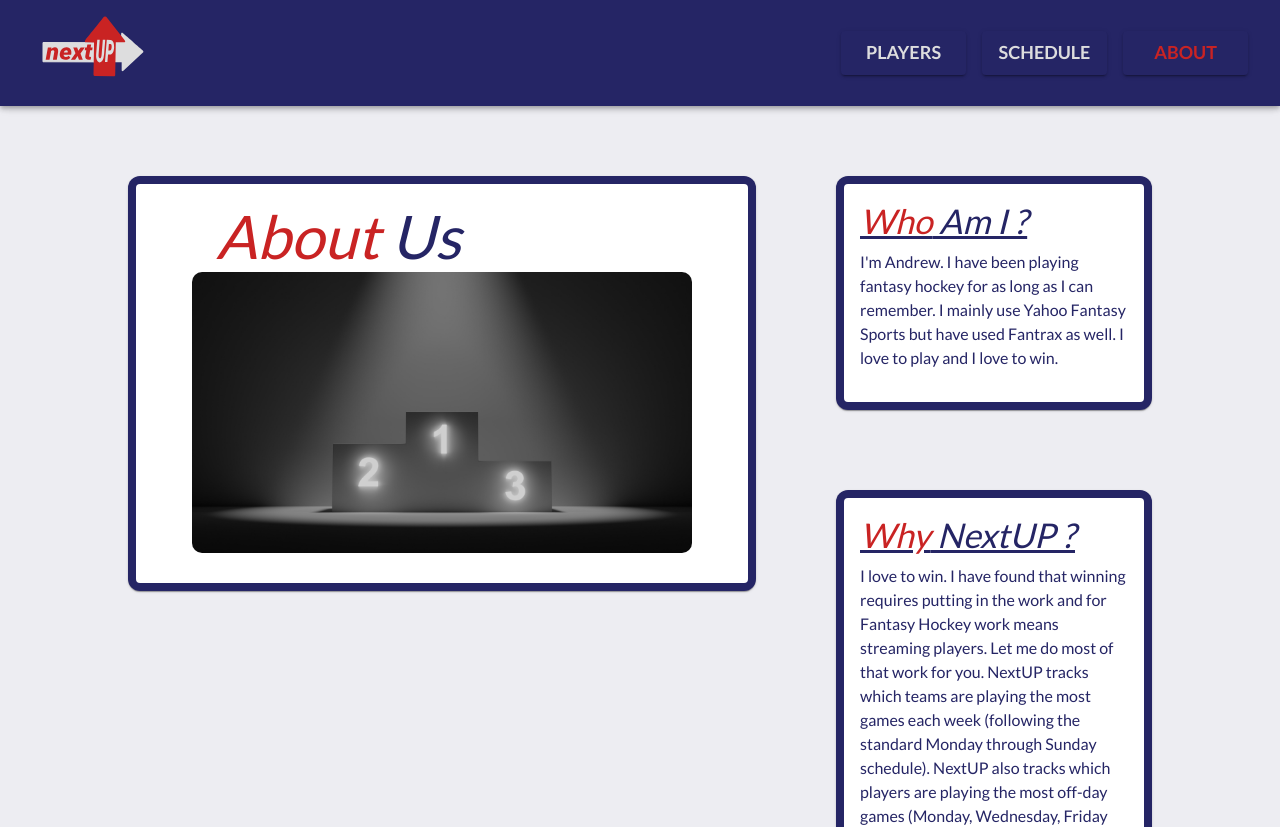
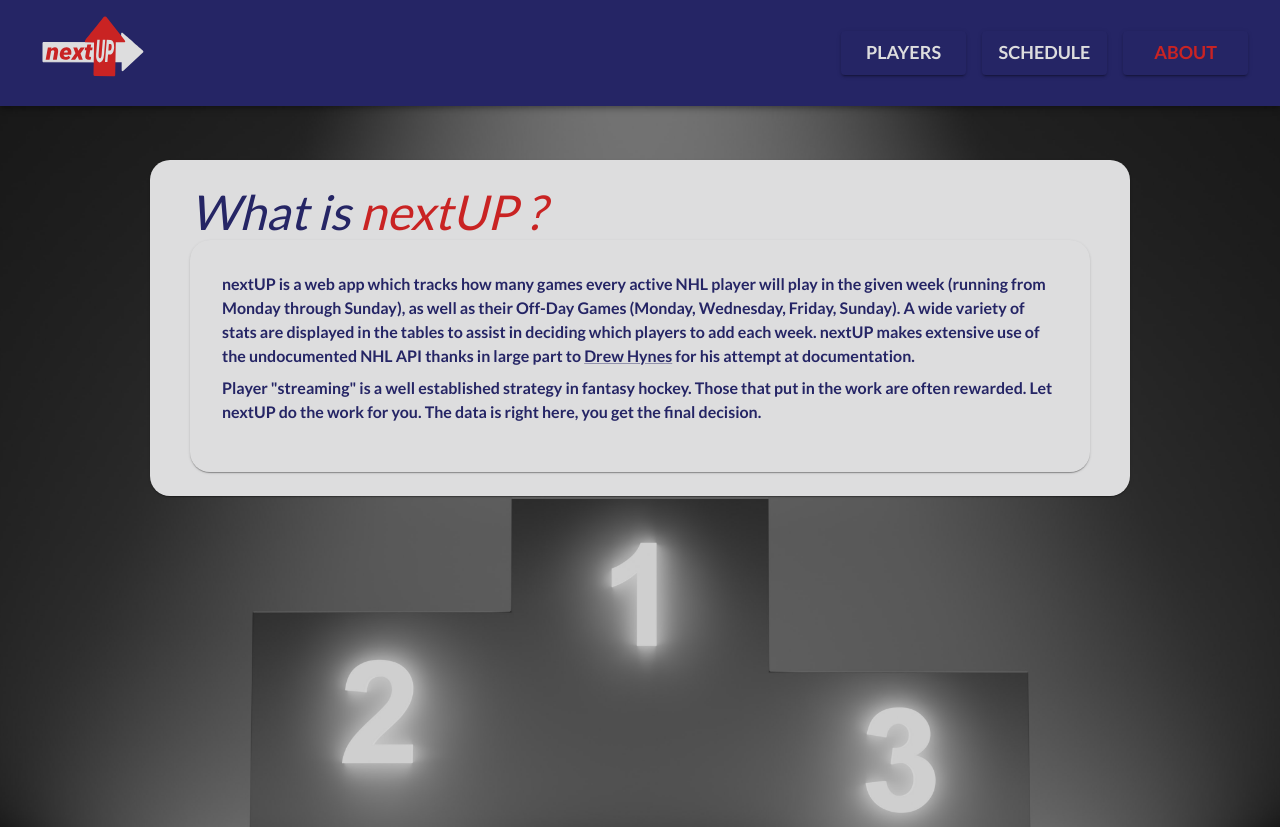
Before and after one commit to apreynolds1989/nextUP, a React (Create React App) app: page /nextUP/about in a window 1280 px wide. Shown: the top 827 px of the page. Built offline with nearby package versions, Linux system fonts and the light colour scheme.

Commit message:
Reimagined About page

```diff
--- a/src/Routing.jsx
+++ b/src/Routing.jsx
@@ -20,7 +20,10 @@ export const Routing = ({ isMobileSize }) => {
                     path='nextUP/schedule'
                     element={<Schedule isMobileSize={isMobileSize} />}
                 />
-                <Route path='nextUP/about' element={<About />} />
+                <Route
+                    path='nextUP/about'
+                    element={<About isMobileSize={isMobileSize} />}
+                />
                 <Route path='nextUP/takeYourShot' element={<TakeYourShot />} />
             </Routes>
             <Footer isMobileSize={isMobileSize} />
--- a/src/assets/theme.js
+++ b/src/assets/theme.js
@@ -3,6 +3,7 @@ import '@fontsource/lato';
 import skaterBackground from '../assets/img/skaterBackground.png';
 import goalieBackground from '../assets/img/goalieBackground.png';
 import scheduleBackground from '../assets/img/calendar.png';
+import podium from '../assets/img/podium.jpg';
 
 export const palette = {
     gtWhite: '#ddddde',
@@ -72,7 +73,6 @@ export const landingTheme = createTheme({
 export const tableContainer = {
     margin: 0,
     width: '100vw',
-    // height: '85vh',
     marginX: 'auto',
     paddingBottom: 10,
     backgroundColor: `${palette.gtBlue}15`,
@@ -148,10 +148,19 @@ export const scheduleTableCellsSx = {
     color: palette.gtBlue,
 };
 
-export const outerCardSx = {
-    borderRadius: 3,
-    padding: 1,
-    backgroundColor: palette.gtBlue,
+export const podiumCardSx = {
+    // width: '80vw',
+    // height: '80vh',
+    margin: 0,
+    width: '100vw',
+    marginX: 'auto',
+    paddingBottom: 10,
+    backgroundColor: `${palette.gtBlue}15`,
+    backgroundImage: `url(${podium})`,
+    backgroundRepeat: 'no-repeat',
+    backgroundPosition: 'center center',
+    backgroundSize: 'cover',
+    // borderRadius: 3,
 };
 
 export const innerCardSx = {
--- a/src/pages/About.jsx
+++ b/src/pages/About.jsx
@@ -1,184 +1,103 @@
 import React from 'react';
-import { Box, Card, CardContent, Typography } from '@mui/material';
-import {
-    palette,
-    tableContainer,
-    outerCardSx,
-    innerCardSx,
-} from '../assets/theme';
-import podium from '../assets/img/podium.jpg';
+import { Box, Card, CardContent, Link, Typography } from '@mui/material';
+import { palette, podiumCardSx } from '../assets/theme';
 
-export const About = () => {
+export const About = ({ isMobileSize }) => {
+    const dynamicProps = isMobileSize ? null : podiumCardSx;
     return (
-        <Card sx={tableContainer}>
+        <Card sx={{ ...dynamicProps }}>
             <CardContent>
                 <Box
                     sx={{
-                        maxWidth: '80vw',
-                        margin: 'auto',
-                        marginTop: 20,
+                        display: 'flex',
+                        justifyContent: 'center',
+                        maxWidth: isMobileSize ? '100vw' : '80vw',
+                        marginX: isMobileSize ? 0 : 'auto',
+                        marginTop: isMobileSize ? 7 : 18,
+                        marginBottom: isMobileSize ? 0 : 50,
                     }}
                 >
-                    <Box
-                        sx={{
-                            display: 'flex',
-                            flexDirection: 'row',
-                            justifyContent: 'center',
-                        }}
-                    >
-                        <Box
-                            sx={{
-                                alignItems: 'flex-start',
-                                marginRight: 10,
-                            }}
-                        >
-                            <AboutUsTitleCard />
-                        </Box>
-                        <Box
-                            sx={{
-                                flexDirection: 'column',
-
-                                maxWidth: '600px',
-                            }}
-                        >
-                            <Box
-                                sx={{
-                                    marginBottom: 10,
-                                }}
-                            >
-                                <WhoAmICard />
-                            </Box>
-                            <Box
-                                sx={{
-                                    marginBottom: 7,
-                                }}
-                            >
-                                <WhyNextUpCard />
-                            </Box>
-                        </Box>
-                    </Box>
+                    <AboutUsTitleCard isMobileSize={isMobileSize} />
                 </Box>
             </CardContent>
         </Card>
     );
 };
 
-const AboutUsTitleCard = () => {
+const AboutUsTitleCard = ({ isMobileSize }) => {
     return (
         <Card
             sx={{
-                ...outerCardSx,
-            }}
-        >
-            <Card
-                sx={{
-                    ...innerCardSx,
+                maxWidth: '1000px',
+                minHeight: isMobileSize ? '100vh' : null,
+                backgroundColor: palette.gtWhite,
+                borderRadius: isMobileSize ? 0 : 5,
             }}
         >
             <CardContent>
                 <Box
                     sx={{
+                        display: 'flex',
                         flexDirection: 'column',
-                            paddingX: 5,
+                        paddingTop: isMobileSize ? 3 : 1,
+                        paddingX: 3,
                     }}
                 >
-                        <Typography variant='h2' sx={{ paddingLeft: 3 }}>
-                            <span style={{ color: palette.gtRed }}>About</span>{' '}
-                            Us
+                    <Typography variant='h3'>
+                        <span style={{ color: palette.gtBlue }}>What is </span>
+                        <span style={{ color: palette.gtRed }}>nextUP ?</span>
                     </Typography>
-                        <img
-                            src={podium}
-                            alt='Podium with first second and third'
-                            width={500}
-                            style={{
-                                borderRadius: 10,
-                            }}
-                        ></img>
+                    <DescriptionCard />
                 </Box>
             </CardContent>
-            </Card>
         </Card>
     );
 };
 
-const WhoAmICard = () => {
+const DescriptionCard = () => {
     return (
         <Card
             sx={{
-                ...outerCardSx,
-            }}
-        >
-            <Card
-                sx={{
-                    ...innerCardSx,
+                maxWidth: '900px',
+                borderRadius: 5,
+                padding: 2,
+                marginX: 'auto',
+                backgroundColor: palette.gtWhite,
             }}
         >
             <CardContent>
                 <Typography
-                        variant='h4'
+                    variant='body1'
                     sx={{
                         marginBottom: 1,
+                        fontWeight: 'bold',
                     }}
                 >
-                        <span style={{ color: palette.gtRed }}>Who</span> Am I ?
+                    nextUP is a web app which tracks how many games every active
+                    NHL player will play in the given week (running from Monday
+                    through Sunday), as well as their Off-Day Games (Monday,
+                    Wednesday, Friday, Sunday). A wide variety of stats are
+                    displayed in the tables to assist in deciding which players
+                    to add each week. nextUP makes extensive use of the
+                    undocumented NHL API thanks in large part to{' '}
+                    <Link href='https://gitlab.com/dword4/nhlapi'>
+                        Drew Hynes
+                    </Link>{' '}
+                    for his attempt at documentation.
                 </Typography>
                 <Typography
                     variant='body1'
                     sx={{
                         marginBottom: 1,
+                        fontWeight: 'bold',
                     }}
                 >
-                        I'm Andrew. I have been playing fantasy hockey for as
-                        long as I can remember. I mainly use Yahoo Fantasy
-                        Sports but have used Fantrax as well. I love to play and
-                        I love to win.
+                    Player "streaming" is a well established strategy in fantasy
+                    hockey. Those that put in the work are often rewarded. Let
+                    nextUP do the work for you. The data is right here, you get
+                    the final decision.
                 </Typography>
             </CardContent>
         </Card>
-        </Card>
     );
 };
-
-const WhyNextUpCard = () => {
-    return (
-        <Card
-            sx={{
-                ...outerCardSx,
-            }}
-        >
-            <Card
-                sx={{
-                    ...innerCardSx,
-                }}
-            >
-                <CardContent>
-                    <Typography
-                        variant='h4'
-                        sx={{
-                            marginBottom: 1,
-                        }}
-                    >
-                        <span style={{ color: palette.gtRed }}>Why</span> NextUP
-                        ?
-                    </Typography>
-                    <Typography
-                        variant='body1'
-                        sx={{
-                            marginBottom: 1,
-                        }}
-                    >
-                        I love to win. I have found that winning requires
-                        putting in the work and for Fantasy Hockey work means
-                        streaming players. Let me do most of that work for you.
-                        NextUP tracks which teams are playing the most games
-                        each week (following the standard Monday through Sunday
-                        schedule). NextUP also tracks which players are playing
-                        the most off-day games (Monday, Wednesday, Friday and
-                        Sunday). All you need to do is consult the list, consult
-                        your team and make the moves. It couldn't be any easier.
-                    </Typography>
-                </CardContent>
-            </Card>
-        </Card>
-    );
-};
```
Lines whose indentation alone changed are shown as unchanged.
